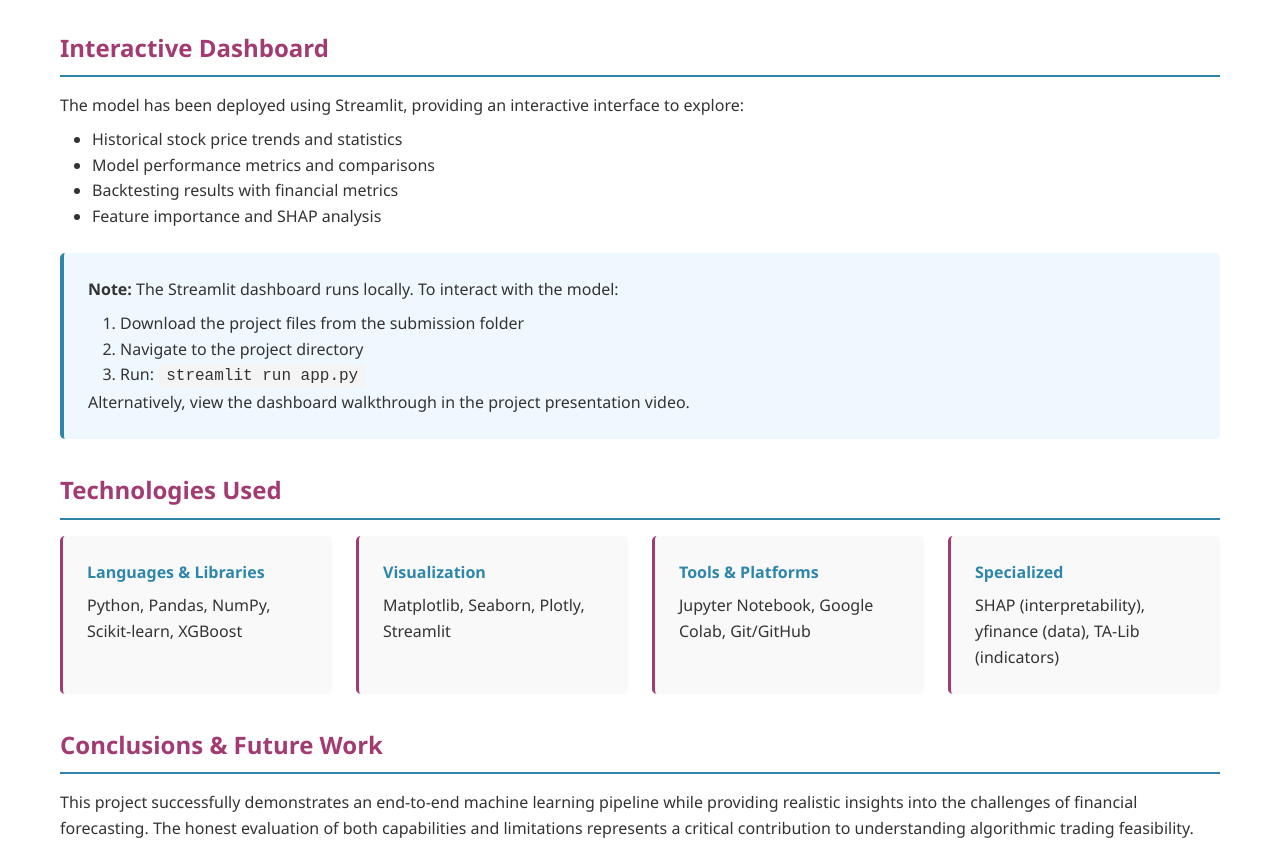
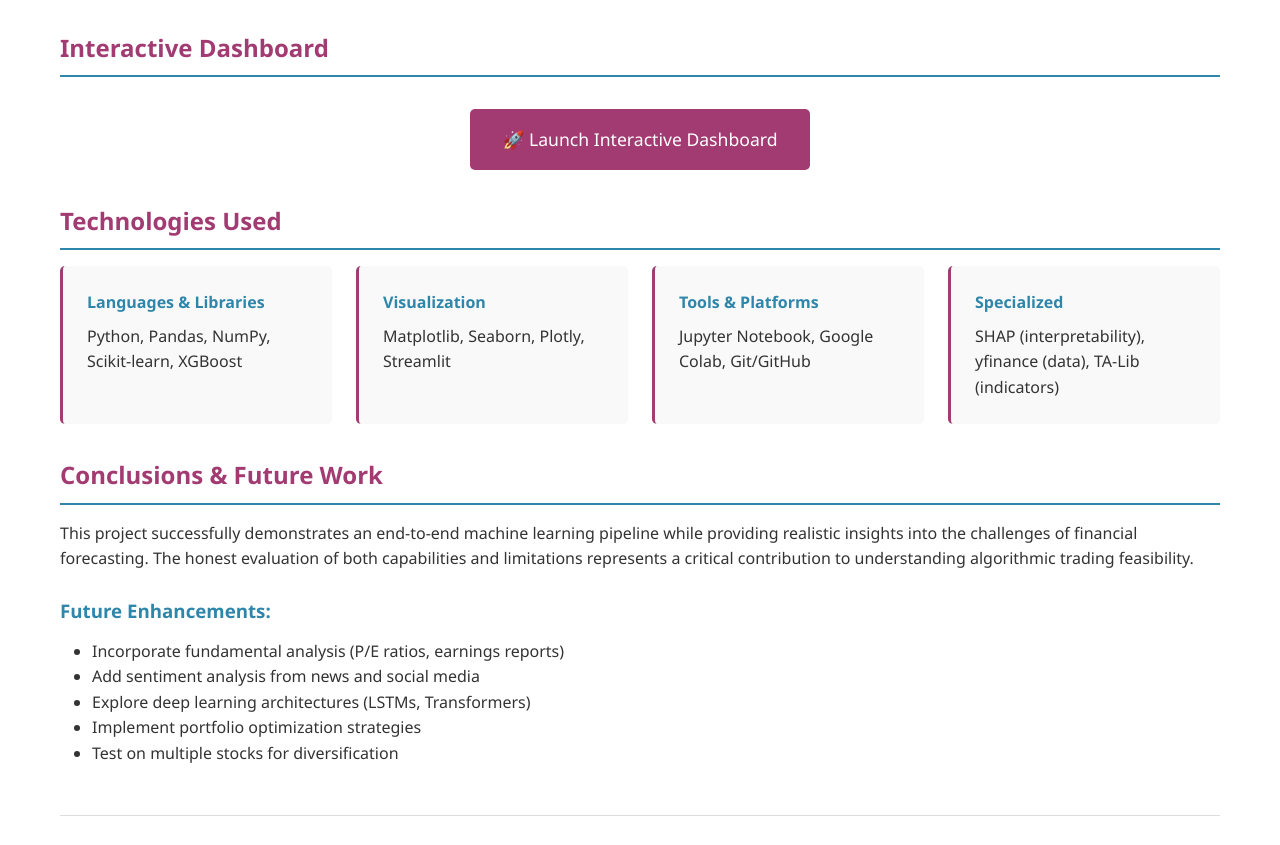
Before and after one commit to HidayaPatel/Hidaya-patel-portfolio, a plain HTML site: page ml-project.html in a window 1280 px wide. Shown: the part 1991-2836 px from the top of the page. Drawn offline with Linux system fonts and the light colour scheme.

Commit message:
Update ml-project.html

```diff
--- a/ml-project.html
+++ b/ml-project.html
@@ -118,27 +118,14 @@
             </div>
 
             <div class="deployment-section">
-                <h2>Interactive Dashboard</h2>
-                <p>
-                    The model has been deployed using Streamlit, providing an interactive interface to explore:
-                </p>
-                <ul>
-                    <li>Historical stock price trends and statistics</li>
-                    <li>Model performance metrics and comparisons</li>
-                    <li>Backtesting results with financial metrics</li>
-                    <li>Feature importance and SHAP analysis</li>
-                </ul>
+    <h2>Interactive Dashboard</h2>
 
-                <div class="dashboard-note">
-                    <p><strong>Note:</strong> The Streamlit dashboard runs locally. To interact with the model:</p>
-                    <ol>
-                        <li>Download the project files from the submission folder</li>
-                        <li>Navigate to the project directory</li>
-                        <li>Run: <code>streamlit run app.py</code></li>
-                    </ol>
-                    <p>Alternatively, view the dashboard walkthrough in the project presentation video.</p>
-                </div>
-            </div>
+    <div style="text-align: center; margin: 2rem 0;">
+        <a href="https://stock-prediction-app-jpa9vtisv9yrbhgcov3zt6.streamlit.app/" target="_blank" class="btn-primary" style="font-size: 1.1rem; padding: 1rem 2rem;">
+            🚀 Launch Interactive Dashboard
+        </a>
+    </div>
+          </div>
 
             <div class="tech-stack">
                 <h2>Technologies Used</h2>
```
